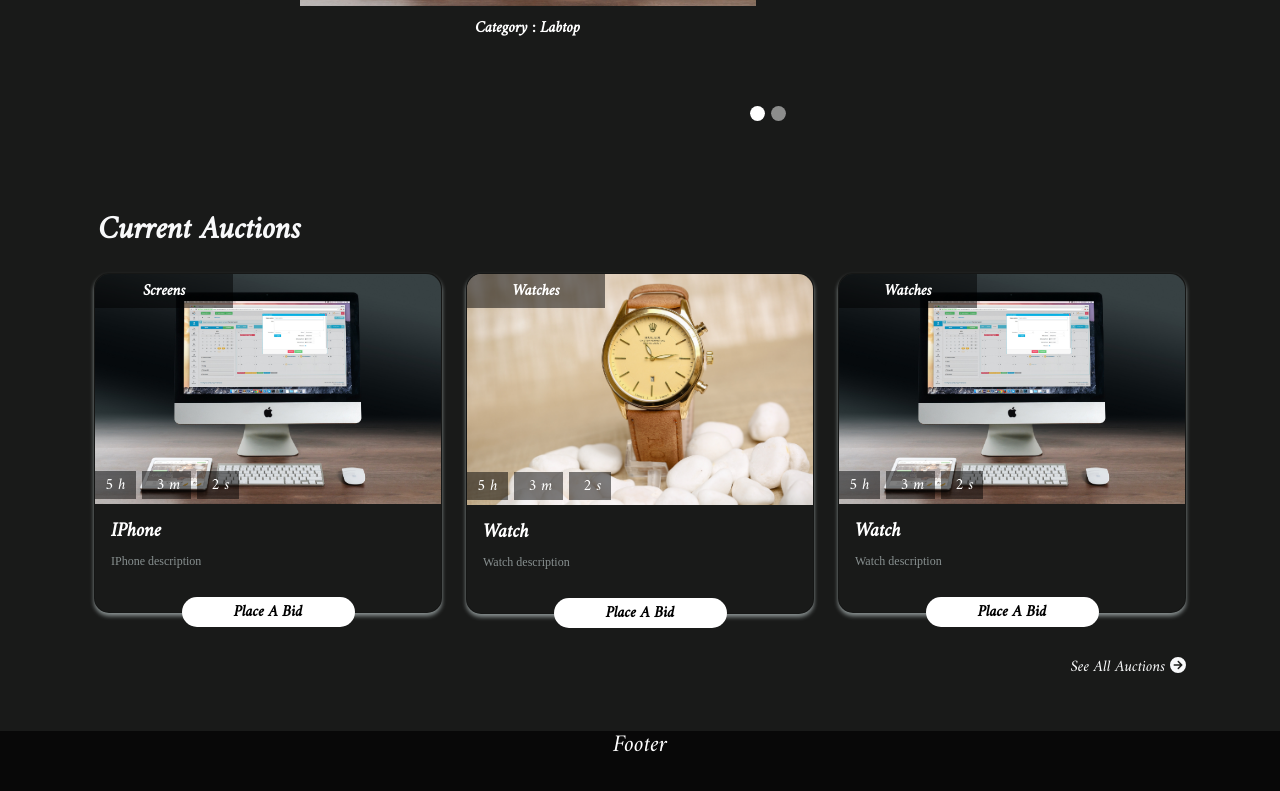
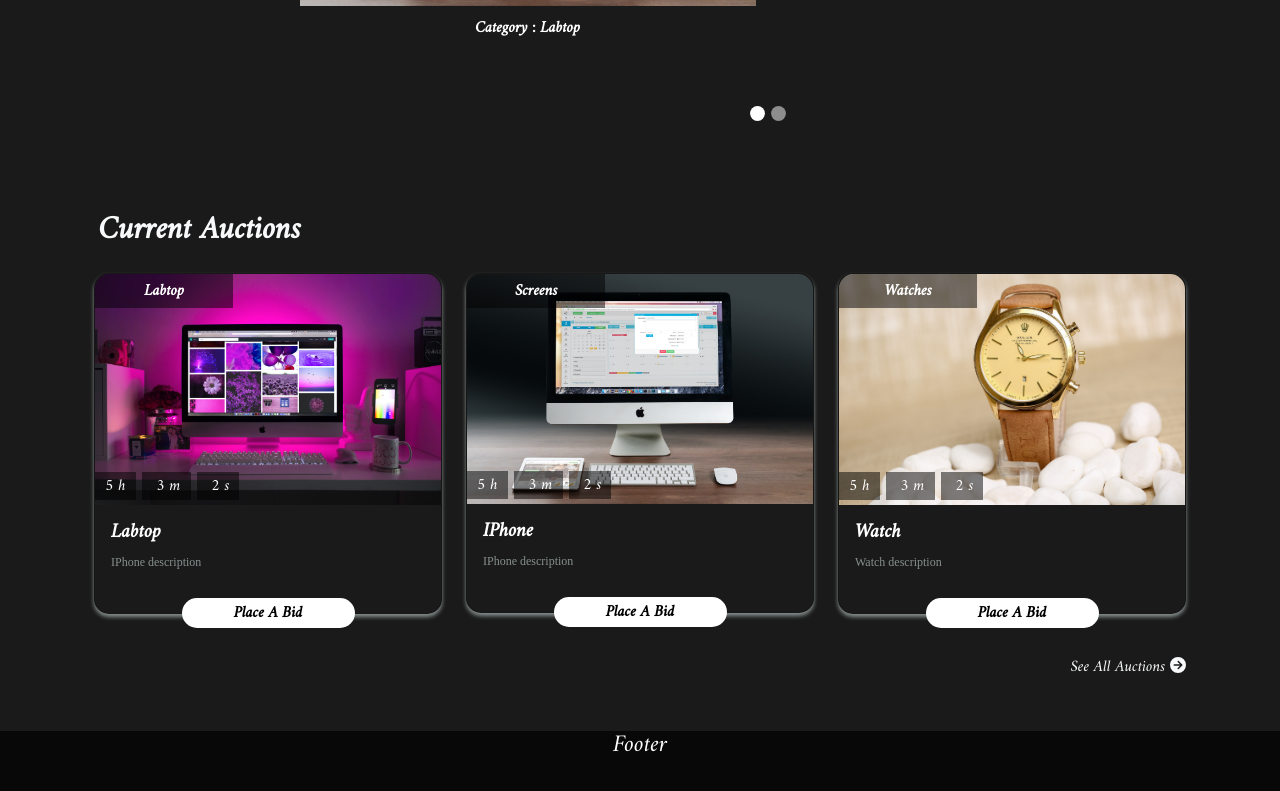
Before and after one commit to hossamMohamed00/online-auction-system, a React (Create React App) app in the folder client/: page / in a window 1280 px wide. Shown: the part 828-1619 px from the top of the page. Built offline with nearby package versions, Linux system fonts and the light colour scheme.

Commit message:
add animation style in current auction component

```diff
--- a/client/src/App.js
+++ b/client/src/App.js
@@ -12,7 +12,7 @@ function App() {
 	return (
 		<React.Fragment>
 			{/* <Login></Login> */}
-			{/* <Register/>	 */}
+			{/* <Register/> */}
 
 			<HomePage/>
 
--- a/client/src/component/HomePage/CurrentAuctions/CurrentAuctions.module.css
+++ b/client/src/component/HomePage/CurrentAuctions/CurrentAuctions.module.css
@@ -14,6 +14,11 @@
 	box-shadow: 0px 3px 4px #889090;
 	padding-bottom: 10px;
 	border-radius: 15px;
+	transition: all 0.5s;
+}
+.animation{
+	animation: slide-in 1000ms;
+  animation-timing-function: linear;
 }
 
 .CurrentAuctionsCard img{
@@ -76,4 +81,12 @@
 }
 
 /* ************************************** */
-/* media screen */
+/* Key frames*/
+@keyframes slide-in {
+	from {
+		transform: translateX(-100%);
+	}
+	to {
+		transform: translateX(0%);
+	}
+}
--- a/client/src/component/HomePage/CurrentAuctions/CurrentAuctionsContent.js
+++ b/client/src/component/HomePage/CurrentAuctions/CurrentAuctionsContent.js
@@ -30,32 +30,32 @@ const CurrentAuctionsItems = [
 
 		'ItemDescription' : 'Watch description '
 	},
-	{ 'ItemImageSrc' 			: itemImage2,
-		'ItemName'				: 'Watch',
-		'ItemCategory' 		: 'Watches ',
+	{ 'ItemImageSrc' 			: itemImage3 ,
+	'ItemName'				: 'Watch',
+	'ItemCategory' 		: 'Watches ',
 
-		'ItemDescription' : 'Watch description '
+	'ItemDescription' : 'Watch description '
 	}
 ]
 
 
 const CurrentAuctionsContent = () => {
 
-	const FirstThreeItems =  CurrentAuctionsItems.slice(1,4)
+	const FirstThreeItems =  CurrentAuctionsItems.slice(0,3)
 	const RestItems 			=  CurrentAuctionsItems.slice(3)
 	const [showRestItems , setShowRestItems] = useState(false)
 
-	console.log(RestItems)
+
 	const RestItemsHandeler = (e) => {
 		e.preventDefault();
 		setShowRestItems(true)
 	}
 
-	const getCurrentAuctions = (Items) => {
+	const getCurrentAuctions = (Items , animate) => {
 		return(
 			Items.map((item , idx) => (
 				<Col key={idx}>
-					<Card className= {` mb-3 ${classes.CurrentAuctionsCard} `}>
+					<Card className= {` mb-3 ${classes.CurrentAuctionsCard} ${animate ? classes.animation : ''} `}>
 
 						{/* Card item category */}
 						<Card.Img variant="top" src={item['ItemImageSrc']}/>
@@ -81,9 +81,9 @@ const CurrentAuctionsContent = () => {
 	return (
 		<div className={classes.CurrentAuctionsContent}>
 			<Row xs={1} md={2} lg={3} className="g-4 mx-auto py-3">
-				{getCurrentAuctions(FirstThreeItems)}
-				{showRestItems && getCurrentAuctions(RestItems)}
-				{!showRestItems &&
+				{getCurrentAuctions(FirstThreeItems , false)}
+				{showRestItems && getCurrentAuctions(RestItems, true)}
+				{!showRestItems && RestItems.length!==0 &&
 					<button className= {` text-light col-12 ${classes.btnGetAuctions}`} onClick={RestItemsHandeler}>
 						See All Auctions <span></span>
 						<FontAwesomeIcon icon={faCircleArrowRight} />
```
